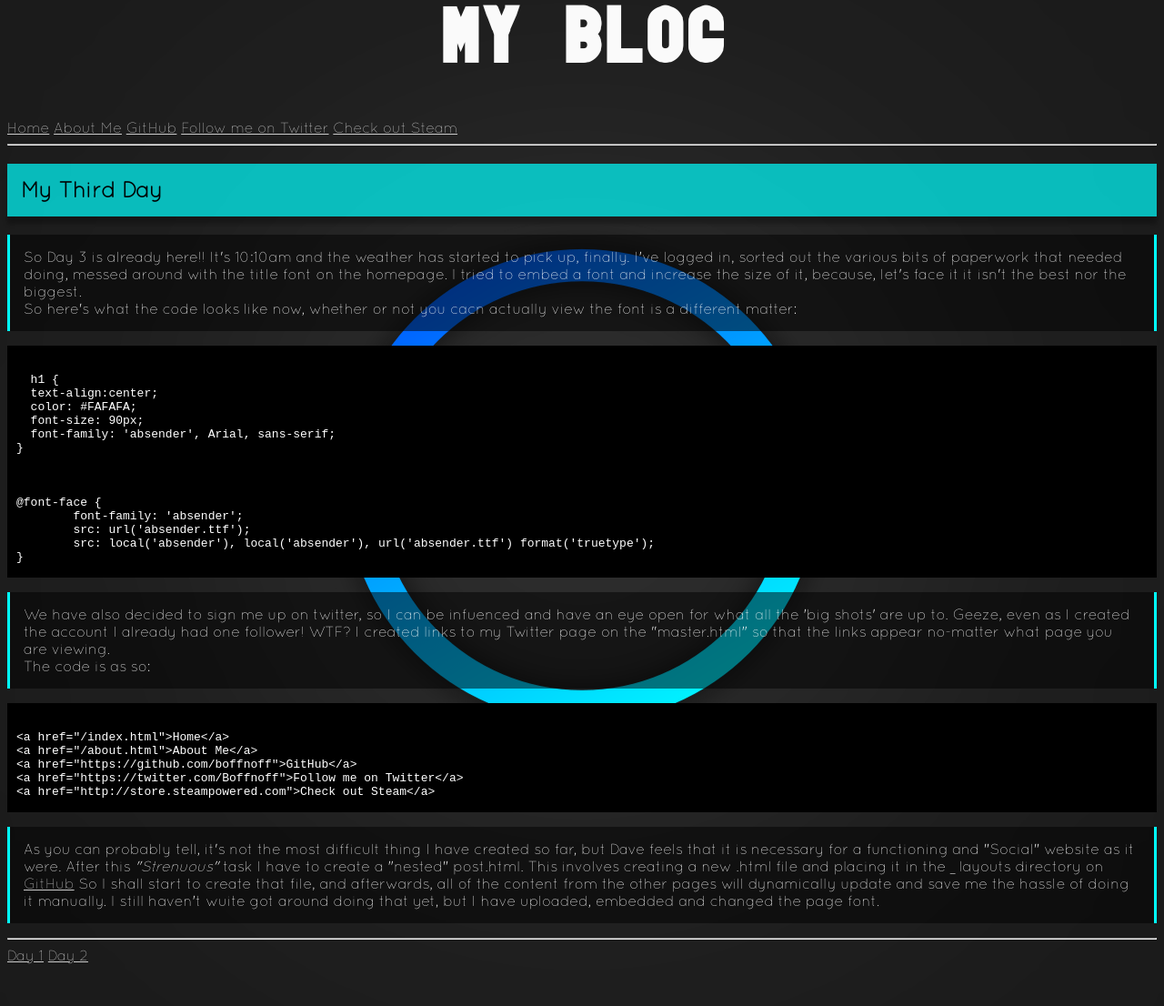
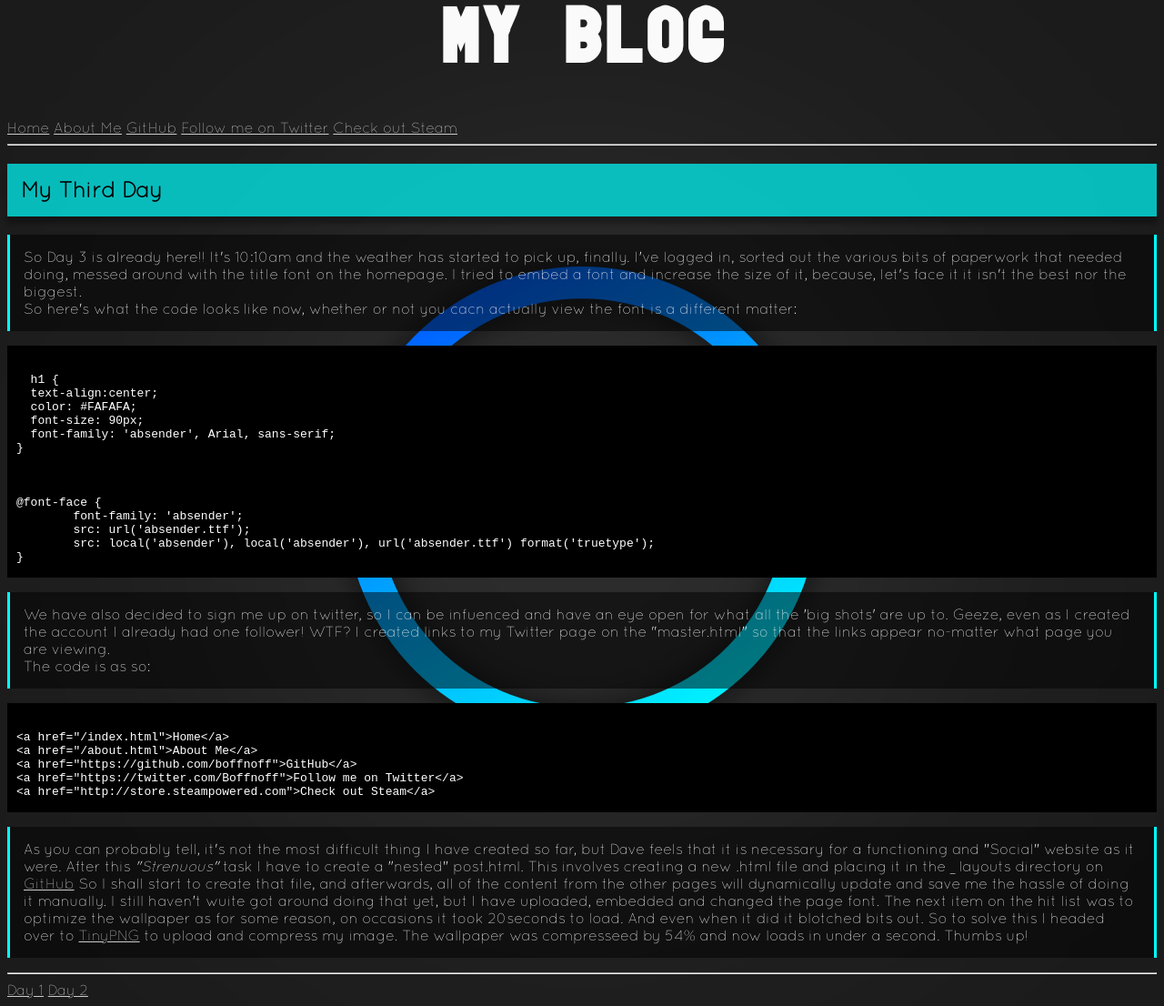
Before and after one commit to boffnoff/boffnoff.github.com, a Jekyll site: the page built from _posts/2013-10-23-third-day.html, in a window 1280 px wide. Shown: the whole page at 91% size. Built offline with Jekyll 4.4.1, drawn with Linux system fonts in a browser that asks for light colours; before the commit the page ends 1068 px from its top, so only the background shows below that.

Commit message:
fixed CSS code that didnt work. <a href> links should be yellow once visited

```diff
--- a/_posts/2013-10-23-third-day.html
+++ b/_posts/2013-10-23-third-day.html
@@ -43,7 +43,9 @@
   As you can probably tell, it's not the most difficult thing I have created so far, but Dave feels that it is necessary for a functioning and "Social" website as it were. After this
   <i>"Strenuous"</i> task I have to create a "nested" post.html. This involves creating a new .html file and placing it in the _layouts directory on <a href="https://github.com/boffnoff">GitHub</a>
   So I shall start to create that file, and afterwards, all of the content from the other pages will dynamically update and save me the hassle of doing it manually. I still haven't wuite got around
-  doing that yet, but I have uploaded, embedded and changed the page font.
+  doing that yet, but I have uploaded, embedded and changed the page font. The next item on the hit list was to optimize the wallpaper as for some reason, on occasions it took 20seconds to load.
+  And even when it did it blotched bits out. So to solve this I headed over to <a href="http://tinypng.org/">TinyPNG</a> to upload and compress my image. The wallpaper was compresseed by 54% and now
+  loads in under a second. Thumbs up!
 </p>
 
 <hr>
--- a/index.css
+++ b/index.css
@@ -42,11 +42,12 @@
 */
 
 
-a, a:visited,{
+a:visited {
   color: yellow;
 
 }
 
+a,
 a:link {
   color: #CCCCCC
 }
```
